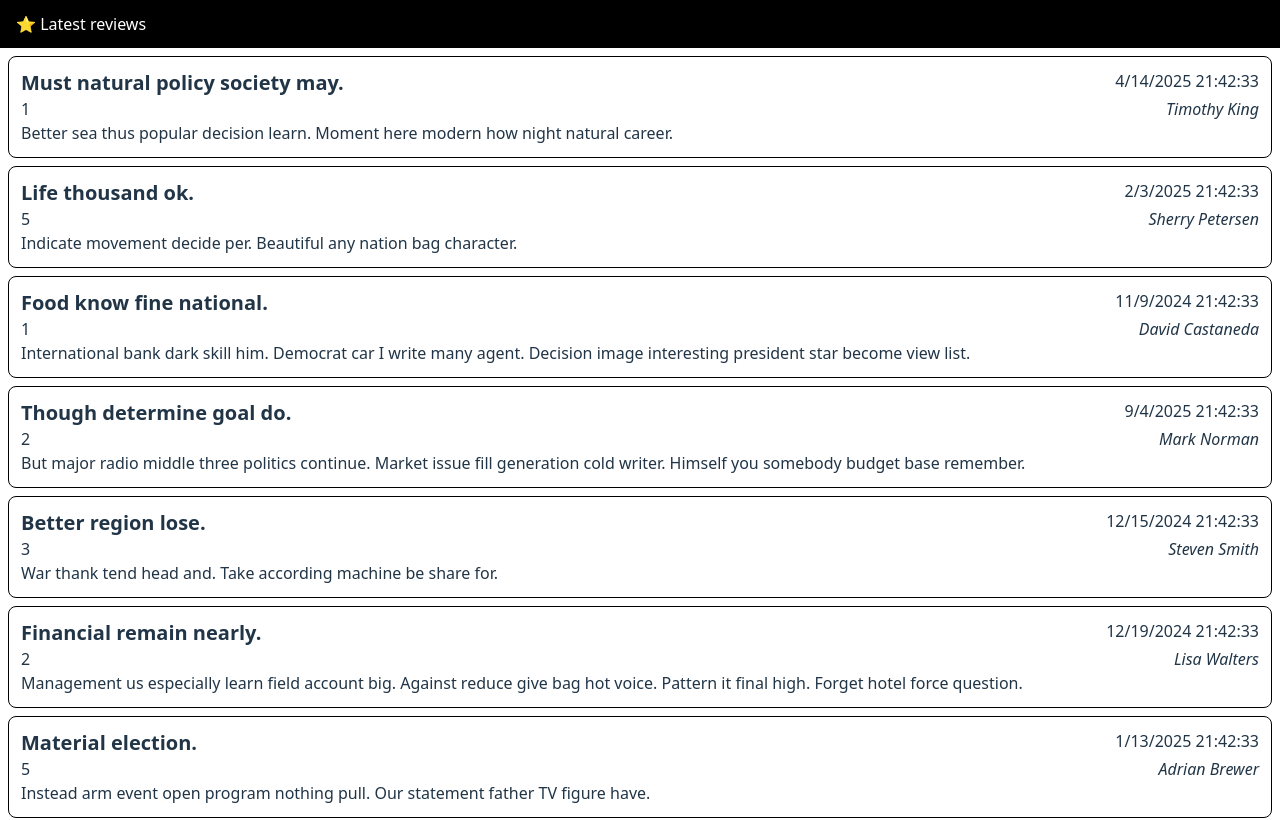
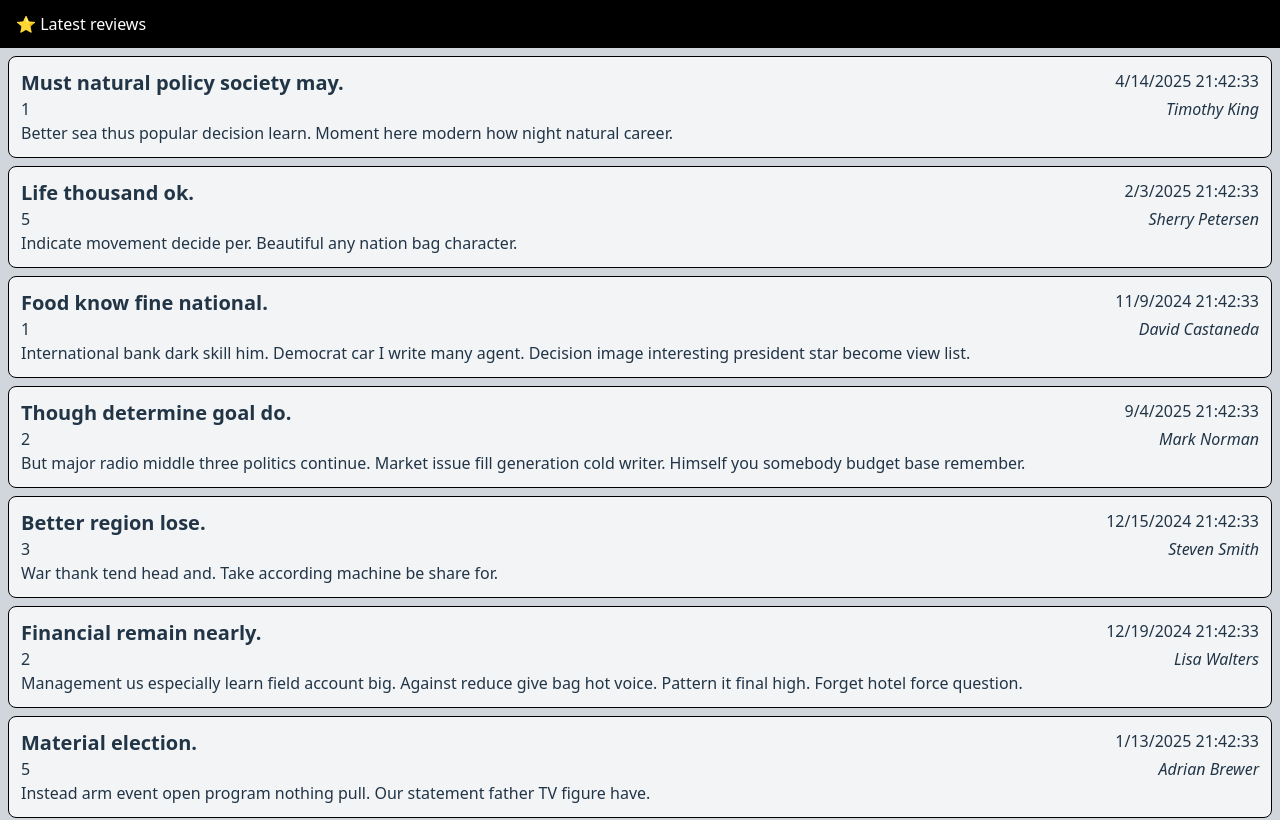
Before and after one commit to gatezh/reviews-app, a React (Vite) app: page / in a window 1280 px wide. Shown: the top 820 px of the page. Built offline with nearby package versions, Linux system fonts and the light colour scheme.

Commit message:
Improve base styling

```diff
--- a/index.html
+++ b/index.html
@@ -1,12 +1,12 @@
 <!doctype html>
-<html lang="en">
+<html lang="en" class="bg-black">
   <head>
     <meta charset="UTF-8" />
     <link rel="icon" type="image/svg+xml" href="/vite.svg" />
     <meta name="viewport" content="width=device-width, initial-scale=1.0" />
     <title>Reviews app</title>
   </head>
-  <body>
+  <body class="bg-gray-300">
     <div id="root"></div>
     <script type="module" src="/src/main.tsx"></script>
   </body>
--- a/src/components/Review.tsx
+++ b/src/components/Review.tsx
@@ -5,7 +5,7 @@ export default function Review(props: Review): React.ReactElement {
   return (
     <div
       key={props.id}
-      className="m-2 flex flex-col rounded-lg border border-black p-3"
+      className="m-2 flex flex-col rounded-lg border border-black p-3 bg-gray-100"
     >
       <div className="flex justify-between">
         <h3 className="text-xl font-bold">{props.title}</h3>
```
